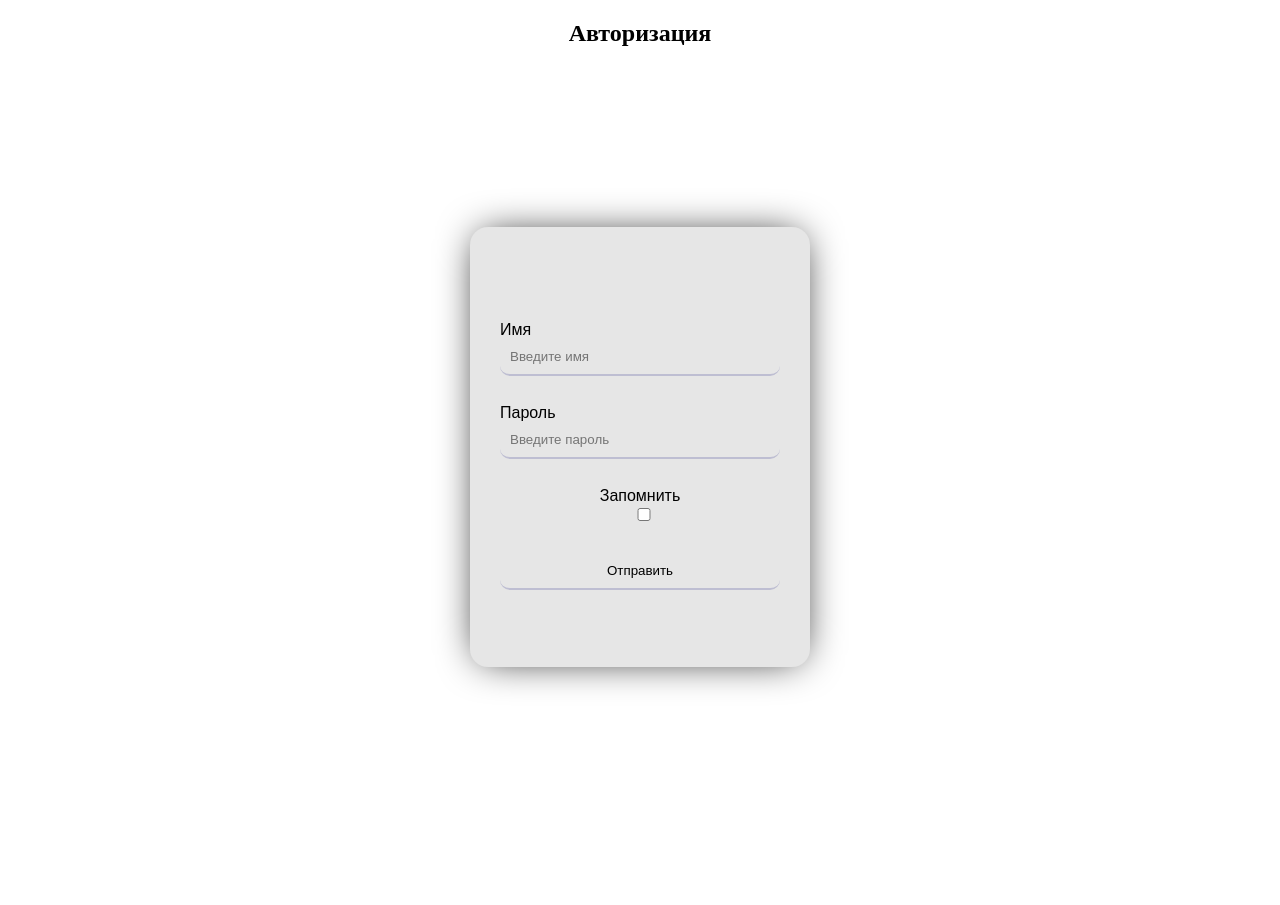
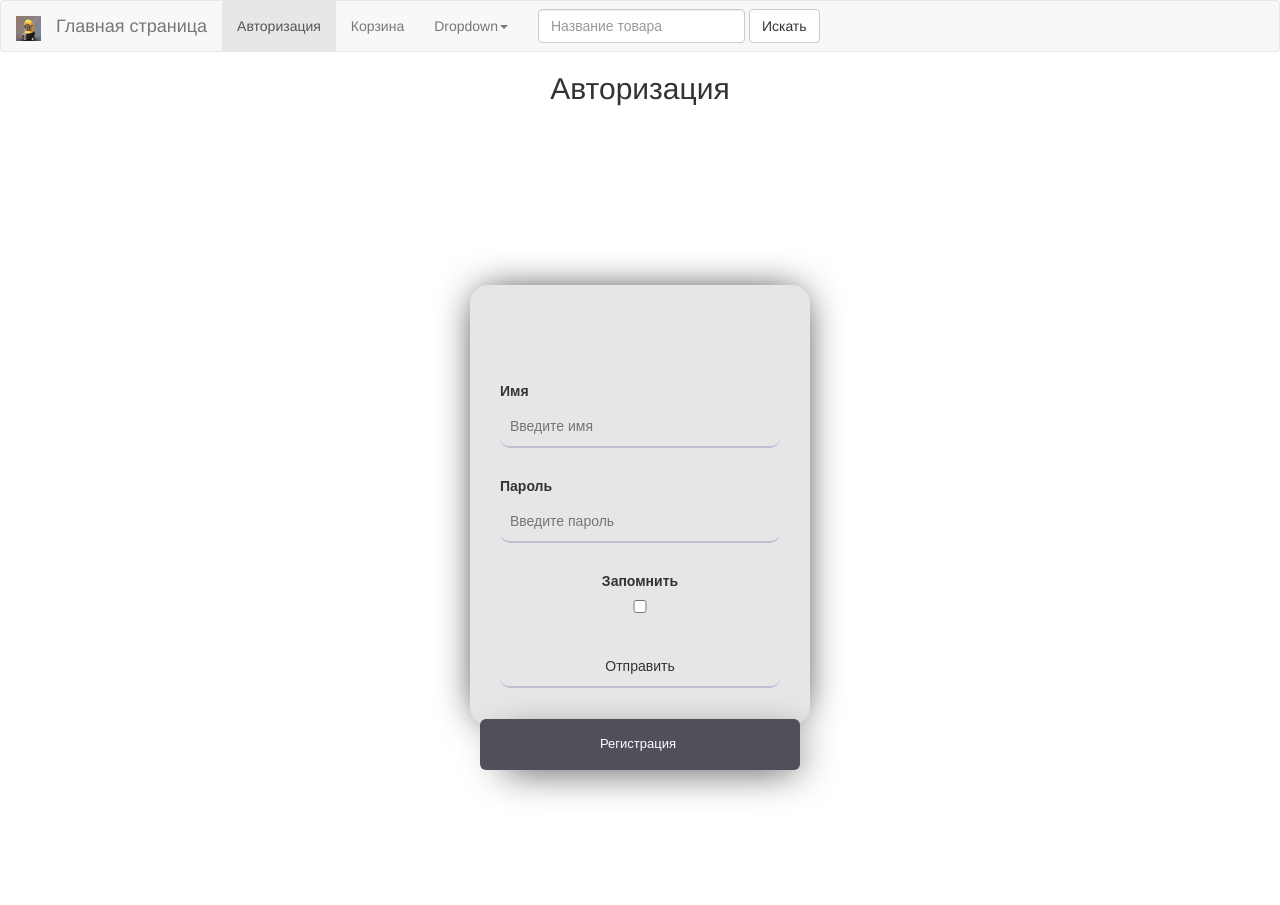
Before and after one commit to A-V-tor/flaskproj, a Flask app: template flaskproj/templates/forma_avtorization.html in a window 1280 px wide. Before the commit the page ends 689 px from the top, so only its background shows below. Run offline with Flask 2, Linux system fonts and the light colour scheme; the template is opened without the code that fills it: values that come from a table or form of the project are taken from there, others are empty; some libraries are stand-ins or nearby versions.

Commit message:
feat(add): добавил панель навагации

```diff
--- a/flaskproj/static/file.css
+++ b/flaskproj/static/file.css
@@ -19,6 +19,18 @@
     font-family:'Montserrat',sans-serif;
     position:relative
 }
+
+.reg {
+    position:absolute;
+    bottom:-45px;right:10px;
+    background:#50505a;
+    color:#fff;width:320px;
+    padding:16px 4px 16px 0;
+    border-radius:6px;font-size:13px;
+    box-shadow:10px 10px 40px -14px #000
+}
+
+
 
 input{
     width:100%;
--- a/flaskproj/templates/base.html
+++ b/flaskproj/templates/base.html
@@ -1,3 +1,4 @@
+
 <!DOCTYPE html>
 <html lang="ru">
 
--- a/flaskproj/templates/forma_avtorization.html
+++ b/flaskproj/templates/forma_avtorization.html
@@ -1,4 +1,5 @@
 {% extends 'base.html' %}
+{% include 'navbar.html' %}
 {% block content %}
 <h2><center>Авторизация</center></h2>
  <form action="#" method="post" class="registr">
@@ -10,5 +11,6 @@
 </br>
 <p> <center>{{ forma.remember.label() }} {{ forma.remember() }}</center>
 <p>{{ forma.submit() }}
+</p ><center><a href="/registration" class="reg">Регистрация</a></center>
  </form>
 {% endblock %}
--- a/flaskproj/templates/forma_registration.html
+++ b/flaskproj/templates/forma_registration.html
@@ -1,5 +1,5 @@
 {% extends 'base.html' %}
-
+{% include 'navbar.html' %}
 {% block content %}
 <h2>
    <center>Регистрация</center>
--- /dev/null
+++ b/flaskproj/templates/navbar.html
@@ -0,0 +1,48 @@
+{% extends 'bootstrap/base.html' %}
+{% block navbar %}
+<nav class="navbar navbar-default">
+   <div class="navbar-header">
+      <a class="navbar-brand" href="#">
+        <img alt="Brand" src="/static/1.jpg"  width="25" height="25">
+      </a>
+    </div>
+   <div class="container-fluid">
+     <!-- Brand и toggle сгруппированы для лучшего отображения на мобильных дисплеях -->
+     <div class="navbar-header">
+       <button type="button" class="navbar-toggle collapsed" data-toggle="collapse" data-target="#bs-example-navbar-collapse-1" aria-expanded="false">
+         <span class="sr-only">Toggle navigation</span>
+         <span class="icon-bar"></span>
+         <span class="icon-bar"></span>
+         <span class="icon-bar"></span>
+       </button>
+       <a class="navbar-brand" href="/">Главная страница</a>
+     </div>
+     <div class="collapse navbar-collapse" id="bs-example-navbar-collapse-1">
+       <ul class="nav navbar-nav">
+         <li class="active"><a href="/avtorization">Авторизация<span class="sr-only">(current)</span></a></li>
+         <li><a href="#">Корзина</a></li>
+         <li class="dropdown">
+           <a href="#" class="dropdown-toggle" data-toggle="dropdown" role="button" aria-haspopup="true" aria-expanded="false">Dropdown<span class="caret"></span></a>
+           <ul class="dropdown-menu">
+             <li><a href="#">Action</a></li>
+             <li><a href="#">Another action</a></li>
+             <li><a href="#">Something else here</a></li>
+             <li role="separator" class="divider"></li>
+             <li><a href="#">Separated link</a></li>
+             <li role="separator" class="divider"></li>
+             <li><a href="#">One more separated link</a></li>
+           </ul>
+         </li>
+       </ul>
+       <form class="navbar-form navbar-left">
+         <div class="form-group">
+           <input type="text" class="form-control" placeholder="Название товара">
+         </div>
+         <button type="submit" class="btn btn-default">Искать</button>
+       </form>
+
+     </div><!-- /.navbar-collapse -->
+   </div><!-- /.container-fluid -->
+ </nav>
+
+{% endblock %}
--- a/flaskproj/views.py
+++ b/flaskproj/views.py
@@ -13,7 +13,7 @@ def index_main():
     return render_template('main.html', title='Главная страница')
 
 
-@app.route('/1', methods=['POST', 'GET'])
+@app.route('/registration', methods=['POST', 'GET'])
 def index_registration():
     '''Обработка регистрации'''
     forma = FormRegAvt()
@@ -32,7 +32,7 @@ def index_registration():
     return render_template('forma_registration.html', forma=forma, title='Регистрация')
 
 
-@app.route('/2', methods=['POST', 'GET'])
+@app.route('/avtorization', methods=['POST', 'GET'])
 def index_avtorization():
     '''Обработка авторизации'''
     forma = FormRegAvt()
```
Also changed, not shown: flaskproj/templates/main.html (+3 -46 lines), 3 other files.
